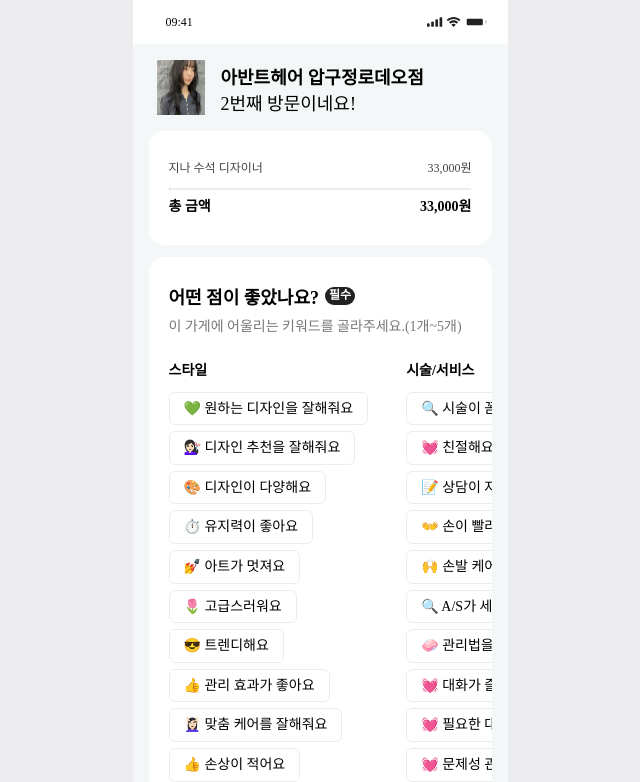
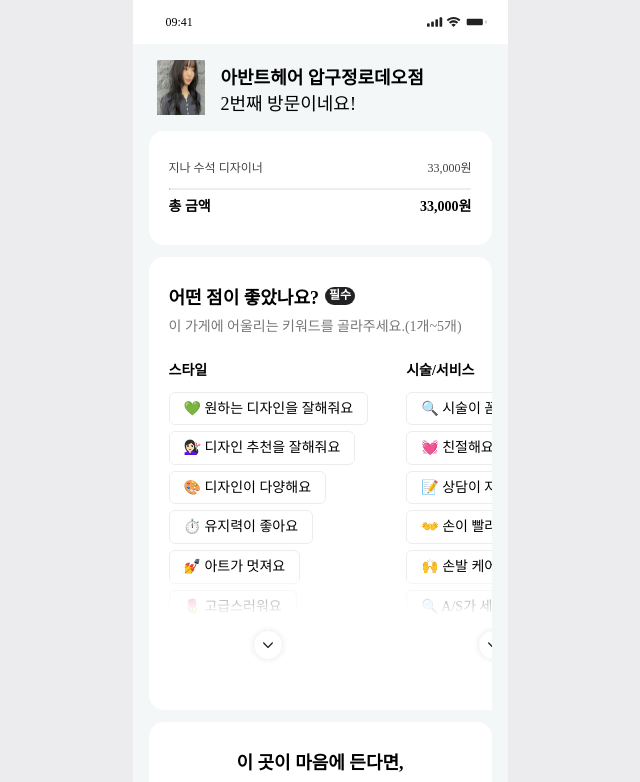
Before and after one commit to NOW-SOPT-CDSP-WEB6/Naver-Reservation-FE, a React (Vite) app: page /keyword in a window 1280 px wide. Shown: the top 782 px of the page, without its empty margins (320-960 px from the left). Built offline with nearby package versions, Linux system fonts and the light colour scheme; a web font is replaced by a local one.

Commit message:
#34 :sparkles: feat: fade 처리 구현

```diff
--- a/src/pages/keywordPage/Badge/Badge.style.ts
+++ b/src/pages/keywordPage/Badge/Badge.style.ts
@@ -5,6 +5,8 @@ export const badgeWrapper = (isClick: boolean) => css({
   display: "flex",
   justifyContent: "center",
   alignItems: "center",
+  zIndex: "0",
+
   flexWrap: "nowrap",
   whiteSpace: "nowrap",
 
--- a/src/pages/keywordPage/Carousel/Carousel.tsx
+++ b/src/pages/keywordPage/Carousel/Carousel.tsx
@@ -17,7 +17,7 @@ const Carousel = ({ }: CarouselProps) => {
       variant='round'
       styles={{
         marginTop: '12px',
-        padding: '26px 0 42px 20px',
+        padding: `26px 0 ${isFullBadge ? "42px" : 0} 20px`,
       }}
     >
       <header css={s.header}>
--- a/src/pages/keywordPage/CarouselCard/CarouselCard.style.ts
+++ b/src/pages/keywordPage/CarouselCard/CarouselCard.style.ts
@@ -2,9 +2,13 @@ import { Theme } from "@/styles/theme";
 import { css } from "@emotion/react";
 
 export const Wrapper = css({
+  position: "relative",
   gap: "6px",
+  // backgroundColor: "red"
 })
 export const title = css({
+  position: "relative",
+
   fontSize: Theme.text.medium.fontSize,
   fontWeight: 600,
 
@@ -14,6 +18,19 @@ export const title = css({
 export const fullBtn = css({
   display: "flex",
   justifyContent: "center",
+  alignItems: "center",
 
-  paddingTop: "60px",
+  position: "relative",
 })
+
+export const customBtn = [
+  css({    // full 아닐 때
+    zIndex: "1",
+    height: "131px",
+    marginTop: "-50px",
+    background: "linear-gradient(180deg, rgba(255, 255, 255, 0.40) 0%, #FFF 28.5%)",
+  }),
+  css({   // full 일 때
+    paddingTop: "60px",
+  }),
+]
--- a/src/pages/keywordPage/CarouselCard/CarouselCard.tsx
+++ b/src/pages/keywordPage/CarouselCard/CarouselCard.tsx
@@ -1,7 +1,6 @@
 import { BADGE } from "@/constants/badge";
 import * as s from "./CarouselCard.style"
 import Badge from "@/pages/keywordPage/Badge/Badge";
-import { useState } from "react";
 import OffFull from "@/assets/svgs/keyword/keyword_btn_detail_defalt.svg?react";
 import OnFull from "@/assets/svgs/keyword/keyword_btn_detail_click.svg?react";
 
@@ -13,20 +12,21 @@ interface CarouselCardProps {
 
 const CarouselCard = ({ badgeTitle, isFullBadge, setIsFullBadge }: CarouselCardProps) => {
 
-  console.log({ isFullBadge })
+  console.log({ isFullBadge }, +isFullBadge)
   return (
     <section css={s.Wrapper}>
       <div css={s.title}>{badgeTitle}</div>
       {
-        BADGE[badgeTitle].map((badge) => {
+        BADGE[badgeTitle].map((badge, idx) => {
+          if (!isFullBadge && idx >= 6) return;
           return (<Badge>{badge.title}</Badge>)
         })
       }
-      <div css={s.fullBtn}>
+      <div css={[s.fullBtn, s.customBtn[+isFullBadge]]}>
         {
           isFullBadge
-            ? <OffFull width="38px" height="38px" onClick={() => setIsFullBadge(false)} cursor="pointer" />
-            : <OnFull width="38px" height="38px" onClick={() => setIsFullBadge(true)} cursor="pointer" />
+            ? <OnFull width="38px" height="38px" onClick={() => setIsFullBadge(false)} cursor="pointer" />
+            : <OffFull width="38px" height="38px" onClick={() => setIsFullBadge(true)} cursor="pointer" />
         }
       </div>
 
```
